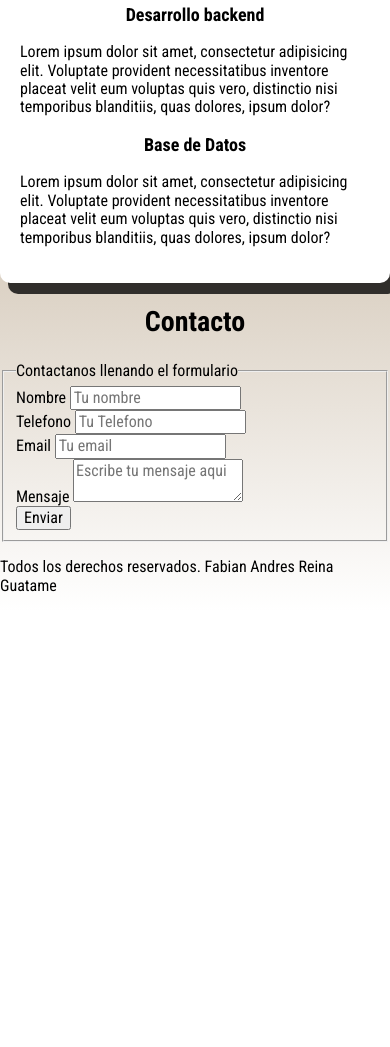
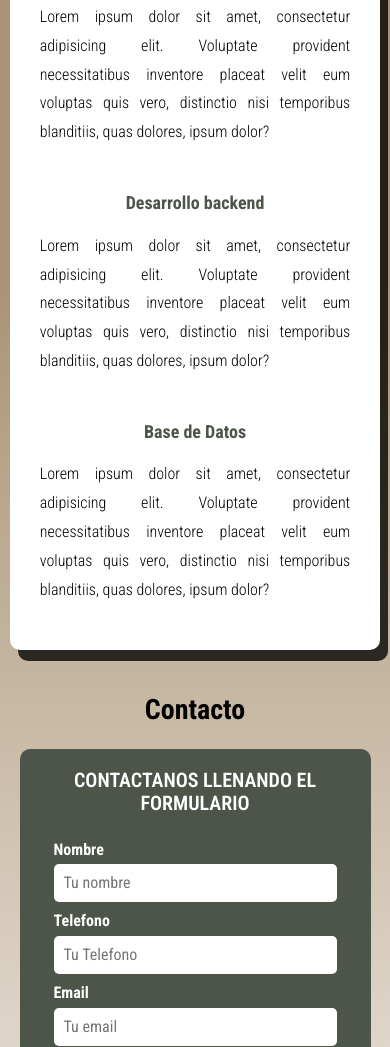
Before and after one commit to FabianReina/CV-HTML-CSS, a plain HTML site: page index.html in a window 390 px wide. Shown: the part 953-2000 px from the top of the page. Before the commit the page ends 1564 px from the top, so only its background shows below. Drawn offline with Linux system fonts and the light colour scheme.

Commit message:
Creacion de formulario de contacto CSS.
Creacion de utilidades.

Creacion de reset box model y scrolls.

Y ajustes pequeños de media Querys

```diff
--- a/css/style.css
+++ b/css/style.css
@@ -1,4 +1,4 @@
-:root{
+:root {
     --beige: #ab9475;
     --cafe: #663c24;
     --verde: #4d554a;
@@ -6,31 +6,54 @@
     --azul-oscuro: #152324;
     --blanco: #ffffff;
 }
- /* Globales */
-html{
+
+/* Globales */
+html {
     font-size: 62.5%;
-    scroll-behavior: smooth;
     font-family: "roboto condensed", sans-serif;
+    scroll-snap-type: y mandatory;
 
 }
-body{
+
+.servicios,
+.background-navegacion,
+.formulario {
+    scroll-snap-align: center;
+    scroll-snap-stop: always;
+}
+
+*,
+*::before,
+*::after {
+    /* Reset de box model */
+    box-sizing: border-box;
+}
+
+
+body {
     font-size: 16px;
     background-image: linear-gradient(to bottom, var(--beige) 50%, var(--blanco));
 }
 
-.contenedor{
-    max-width: 120rem;
+.contenedor {
+    max-width: 95%;
     margin: 0 auto;
 }
 
+@media (min-width: 1000px) {
+    .contenedor {
+        max-width: 120rem;
+    }
+}
+
 .sombra {
-    box-shadow: 8px 11px 0px 0px rgba(0,0,0,0.78);
+    box-shadow: 8px 11px 0px 0px rgba(0, 0, 0, 0.78);
     background-color: var(--blanco);
     padding: 2rem;
     border-radius: 1rem;
 }
 
-.btn{
+.btn {
     background-color: var(--cafe);
     color: var(--blanco);
     text-decoration: none;
@@ -40,31 +63,37 @@
     font-weight: 600;
     border-radius: 1rem;
     text-transform: uppercase;
+    border: none;
+}
 
+.btn:hover {
+    cursor: pointer;
 }
 
 /* Tipografía */
 
-h1{
+h1 {
     font-size: 3.8rem;
 }
 
-h2{
+h2 {
     font-size: 2.8rem;
 }
 
-h3{
+h3 {
     font-size: 1.8rem;
 }
 
-h1,h2,h3{
+h1,
+h2,
+h3 {
     text-align: center;
 }
 
 /*Hero*/
 
 .img-ninja {
-    width: 15%;
+    width: 40%;
     height: auto;
     display: block;
     margin: 2rem auto;
@@ -72,8 +101,15 @@
     border-radius: 5%;
 }
 
+@media (min-width: 900px) {
+    .img-ninja {
+        width: 20%;
+    }
 
-.hero-contenido{
+}
+
+
+.hero-contenido {
     text-align: center;
     margin-bottom: 5rem;
     display: flex;
@@ -92,18 +128,36 @@
 
 /*Titulos */
 
-.titulo{
+.titulo {
     font-weight: 700;
 }
 
-.titulo span{
+.titulo span {
     font-size: 5rem;
 }
 
+/*utilidades*/
+.w-100 {
+    width: 100%;
+}
+
+@media (min-width: 768px) {
+    .w-100 {
+        width: auto;
+    }
+}
+
+.flex {
+    display: flex;
+}
+
+.alinear-derecha {
+    justify-content: flex-end;
+}
 
 /*Navegacion*/
 
-.navegacion-principal{
+.navegacion-principal {
     display: flex;
     flex-direction: column;
 }
@@ -130,7 +184,7 @@
 
 
 
-.navegacion-principal a:hover{
+.navegacion-principal a:hover {
     background-color: var(--gris);
     color: var(--azul-oscuro);
 }
@@ -138,24 +192,102 @@
 /*Servicios*/
 
 @media (min-width: 480px) {
-   .servicios{
-    display: grid;
-    grid-template-columns: auto auto auto;
-    gap: 2rem;
+    .servicios {
+        display: grid;
+        grid-template-columns: auto auto auto;
+        gap: 2rem;
+    }
 }
 
 .servicio {
     padding: 1rem;
 }
 
-.servicio h3{
+.servicio h3 {
     margin-top: 1rem;
     color: var(--verde);
 }
 
 
-.servicio p{
+.servicio p {
     text-align: justify;
     line-height: 1.8;
     font-weight: 300;
 }
+
+
+/* Formulario de contacto */
+
+@media (min-width: 768px) {
+    .contenedor-formulario {
+        display: grid;
+        grid-template-columns: repeat(2, 1fr);
+        grid-template-rows: auto auto 20rem;
+        gap: 1rem;
+    }
+}
+
+.campo:nth-child(3),
+.campo:nth-child(4) {
+    grid-column: 1/ 3
+}
+
+.formulario fieldset {
+    border: none;
+    margin-bottom: 2rem;
+}
+
+.formulario form {
+    background-color: var(--verde);
+    padding: 2rem;
+    width: min(600px, 90%);
+    margin: auto;
+    border-radius: 1rem;
+}
+
+.formulario legend {
+    font-size: 2rem;
+    font-weight: 600;
+    color: var(--blanco);
+    margin-bottom: 2rem;
+    text-align: center;
+    text-transform: uppercase;
+}
+
+.formulario h2 {
+    padding-top: 2rem;
+}
+
+.campo {
+    margin-bottom: 1rem;
+}
+
+.campo label {
+    color: var(--blanco);
+    display: block;
+    margin-bottom: 0.5rem;
+    font-weight: bold;
+}
+
+.campo input[type="text"],
+.campo input[type="email"],
+.campo input[type="tel"],
+.campo textarea {
+    width: 100%;
+    ;
+    padding: 1rem;
+    border-radius: 0.5rem;
+    border: none;
+}
+
+.campo textarea {
+    height: 17rem;
+}
+
+.footer {
+    background-color: var(--azul-oscuro);
+    color: var(--blanco);
+    text-align: center;
+    padding: 2rem;
+    margin-top: 5rem;
+}
--- a/index.html
+++ b/index.html
@@ -84,31 +84,34 @@
         <h2>Contacto</h2>
         <form>
             <fieldset>
-                <legend>Contactanos llenando el formulario </legend>
+                <legend>contactanos llenando el formulario </legend>
 
-                <div>
+                <div class="contenedor-formulario">
+                    <div class="campo">
                         <label for="nombre">Nombre</label>
                         <input type="text" id="nombre" name="nombre" placeholder="Tu nombre" required>
                     </div>
 
-                <div>
+                    <div class="campo">
 
                         <label for="Telefono">Telefono</label>
                         <input type="tel" id="Telefono" name="Telefono" placeholder="Tu Telefono" required>
                     </div>
 
-                <div>
+                    <div class="campo">
                         <label for="email">Email</label>
                         <input type="email" id="email" name="email" placeholder="Tu email" required>
                     </div>
 
-                <div>
+                    <div class="campo">
                         <label for="mensaje">Mensaje</label>
                         <textarea id="mensaje" name="mensaje" placeholder="Escribe tu mensaje aqui" required></textarea>
                     </div>
+                </div> <!-- contenedor-formulario -->
 
-                <div>
-                    <input type="submit" value="Enviar">
+
+                <div class="enviar w-100 alinear-derecha flex">
+                    <input class="btn" type="submit" value="Enviar">
                 </div>
 
 
@@ -116,7 +119,7 @@
         </form>
     </section>
 
-    <footer>
+    <footer class="footer">
         <p>Todos los derechos reservados. Fabian Andres Reina Guatame</p>
     </footer>
 
```
Lines whose indentation alone changed are shown as unchanged.
